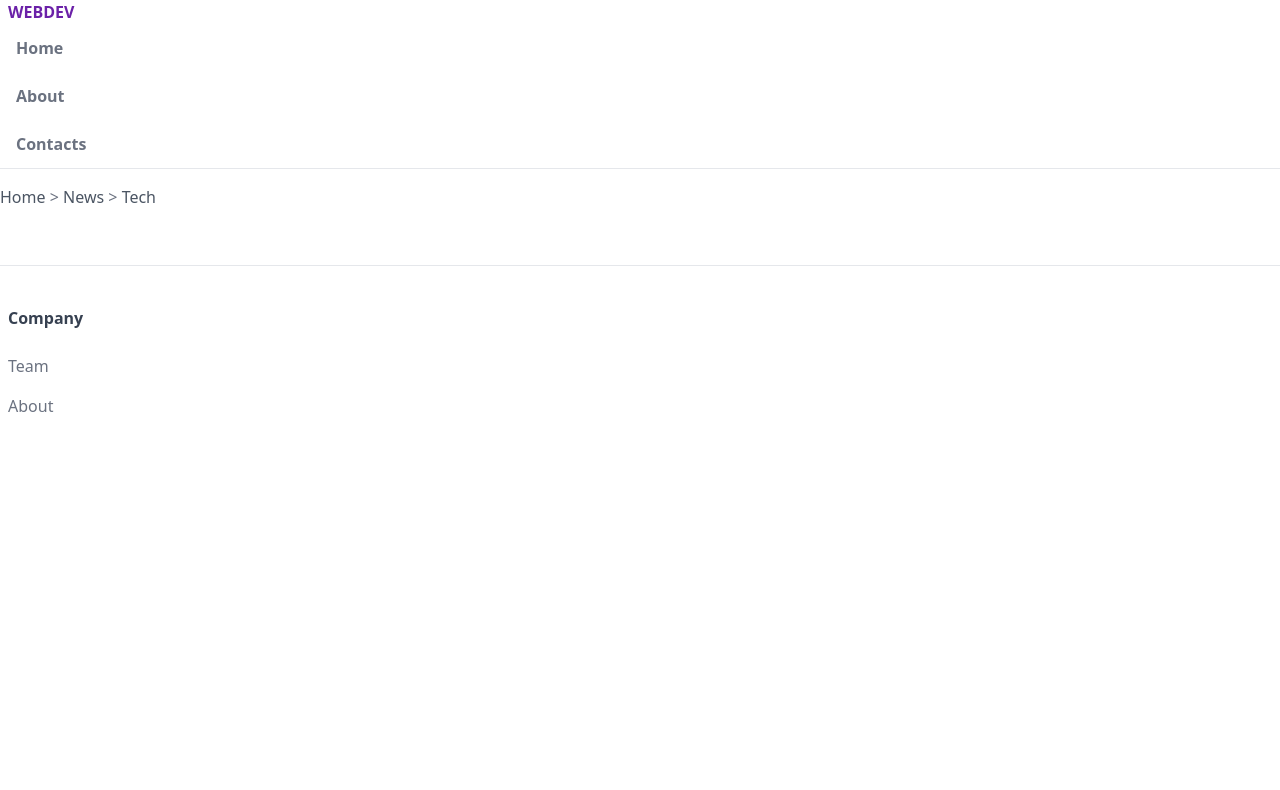
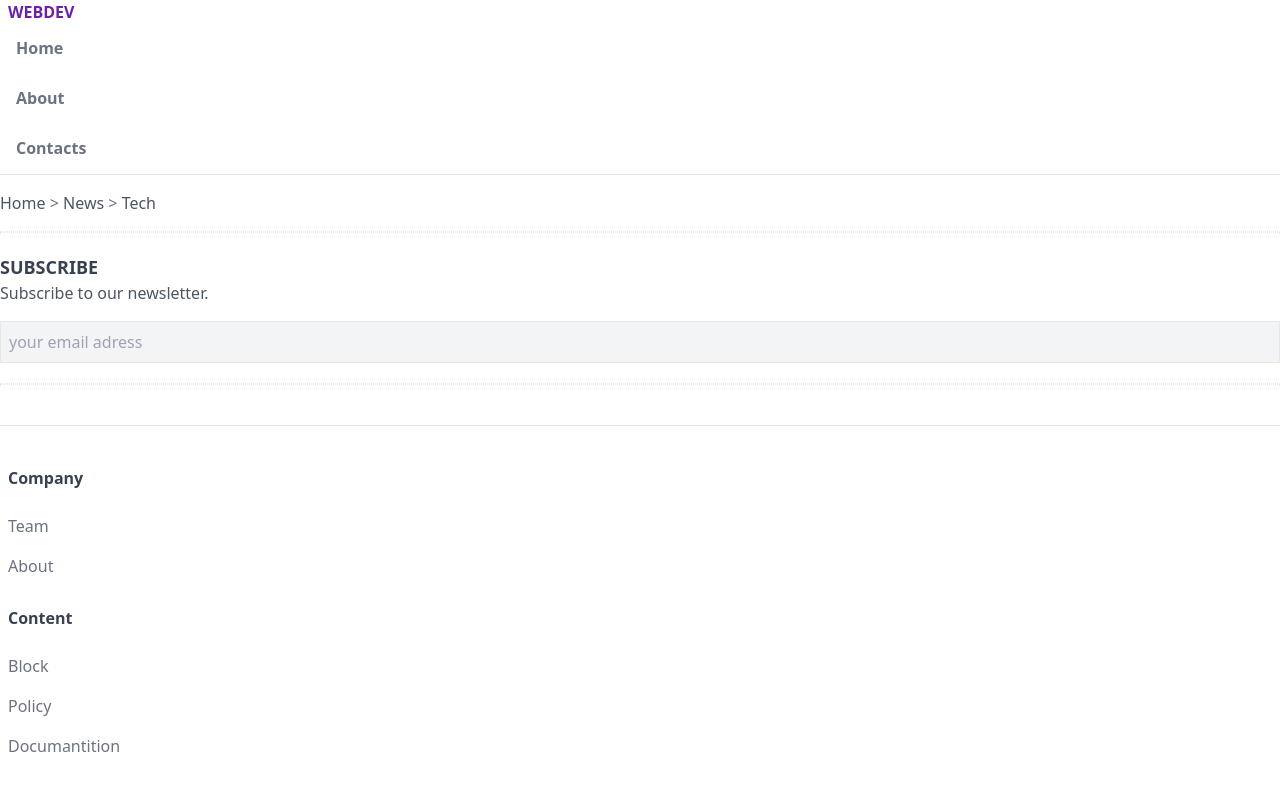
Before and after one commit to Nomex2008/TailwindCSS-Full-course, a website: page code/index.html in a window 1280 px wide. Drawn offline with Linux system fonts and the light colour scheme.

Commit message:
Commit 2 (block)
Add new block and hover for  many text.

```diff
--- a/code/index.html
+++ b/code/index.html
@@ -16,9 +16,9 @@
         <a class="uppercase font-bold text-purple-800" href="">webDev</a>
         <nav>
             <ul class="font-semibold text-gray-500">
-                <li><a class="inline-block py-3 px-2" href="#">Home</a></li>
-                <li><a class="inline-block py-3 px-2" href="#">About</a></li>
-                <li><a class="inline-block py-3 px-2" href="#">Contacts</a></li>
+                <li><a class="inline-block py-3 px-2 border-b-2 border-transparent hover:text-purple-800 hover:border-purple-800" href="#">Home</a></li>
+                <li><a class="inline-block py-3 px-2 border-b-2 border-transparent hover:text-purple-800 hover:border-purple-800" href="#">About</a></li>
+                <li><a class="inline-block py-3 px-2 border-b-2 border-transparent hover:text-purple-800 hover:border-purple-800" href="#">Contacts</a></li>
             </ul>
         </nav>
     </header>
@@ -28,26 +28,57 @@
         <!--breadcrums-->
         <div>
             <div class="text-gray-600 py-4 overflow-y-auto whitespace-nowrap">
-                <a href="#">Home</a>
+                <a class="hover:text-gray-900" href="#">Home</a>
                 <span class="mx2 text-gray-500">&gt;</span>
-                <a href="#">News</a>
+                <a class="hover:text-gray-900" href="#">News</a>
                 <span class="mx2 text-gray-500">&gt;</span>
-                <a href="#">Tech</a>
+                <a class="hover:text-gray-900" href="#">Tech</a>
             </div>
         </div>
+
+        <!--dvider-->
+        <div class="border border-dotted"></div>
+
+        <!--subscribe-->
+        <div class="my-5">
+            <h5 class="font-bold text-lg uppercase text-gray-700">Subscribe</h5>
+            <p class="text-gray-600 mb-4">
+                Subscribe to our newsletter.
+            </p>
+            <input
+             placeholder="your email adress"
+             type="email"
+             class="text-gray-700 bg-gray-100 p-2 w-full border rounded-d hover:border-gray-600"
+             >
+        </div>
+
+         <!--dvider-->
+         <div class="border border-dotted"></div>
     </main>
 
     <!--footer-->
     <footer class="border-t mt-10 py-10 px-2">
         <div>
-            <div>
+            <div class="mb-5">
+
                 <h6 class="font-semibold text-gray-700 mb-4">Company</h6>
 
                 <ul>
-                    <li><a class="inline-block text-gray-500 py-2" href="#">Team</a></li>
-                    <li><a class="inline-block text-gray-500 py-2" href="#">About</a></li>
+                    <li><a class="inline-block text-gray-500 py-2 hover:underline" href="#">Team</a></li>
+                    <li><a class="inline-block text-gray-500 py-2 hover:underline" href="#">About</a></li>
                 </ul>
             </div>
+
+            <div>
+                <h6 class="font-semibold text-gray-700 mb-4">Content</h6>
+
+                <ul>
+                    <li><a class="inline-block text-gray-500 py-2 hover:underline" href="#">Block</a></li>
+                    <li><a class="inline-block text-gray-500 py-2 hover:underline" href="#">Policy</a></li>
+                    <li><a class="inline-block text-gray-500 py-2 hover:underline" href="#">Documantition</a></li>
+                </ul>
+            </div>
+
         </div>
     </footer>
 
```
Also changed, not shown: code/dist/output.css.
